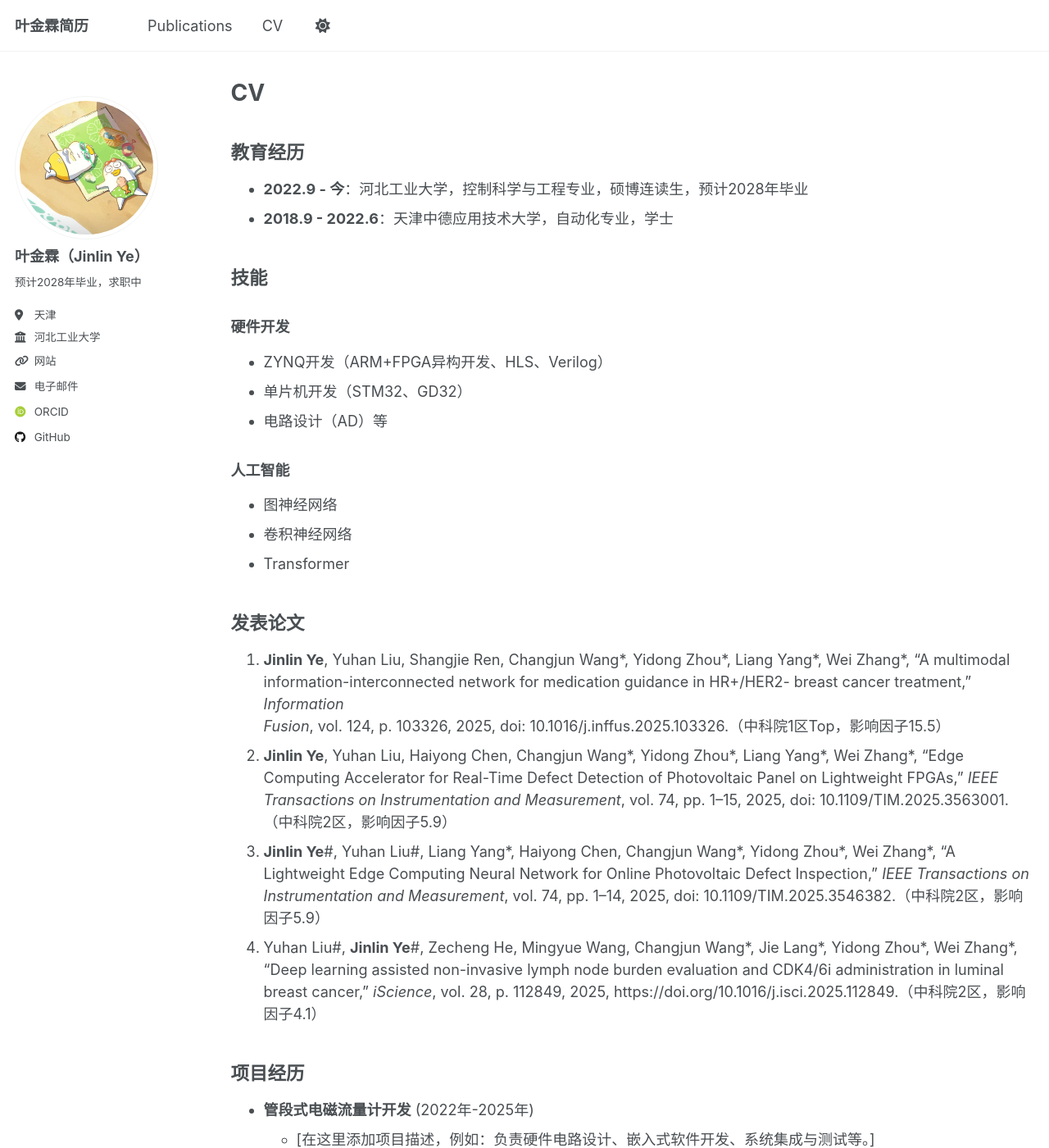
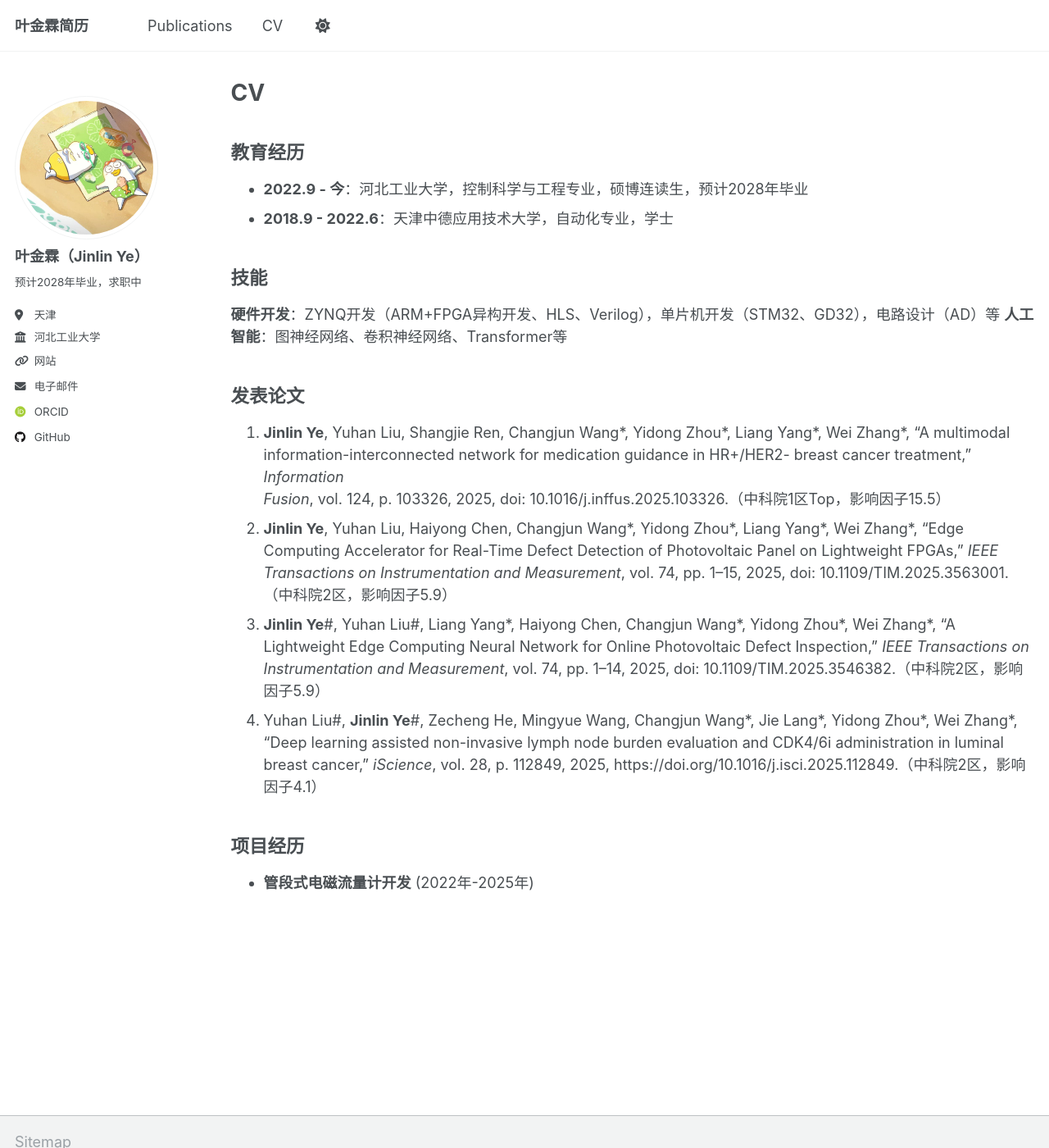
Before and after one commit to JinlinYY/JinlinYY.github.io, a Jekyll site: the page built from _pages/cv.md, in a window 1280 px wide and 1400 px high. Shown: the whole window at 82% size. Built offline with Jekyll 4.4.1, drawn with Linux system fonts in a browser that asks for light colours; some web fonts are replaced; a script that is not in the unit is left out; part of the change alters nothing that is shown; some of the changed text lies outside the part shown.

Commit message:
Update cv.md

```diff
--- a/_pages/cv.md
+++ b/_pages/cv.md
@@ -17,17 +17,8 @@ redirect_from:
 
 ## 技能
 
-### 硬件开发
-
-* ZYNQ开发（ARM+FPGA异构开发、HLS、Verilog）
-* 单片机开发（STM32、GD32）
-* 电路设计（AD）等
-
-### 人工智能
-
-* 图神经网络
-* 卷积神经网络
-* Transformer
+**硬件开发**：ZYNQ开发（ARM+FPGA异构开发、HLS、Verilog），单片机开发（STM32、GD32），电路设计（AD）等
+**人工智能**：图神经网络、卷积神经网络、Transformer等
 
 ## 发表论文
 
@@ -39,9 +30,3 @@ redirect_from:
 ## 项目经历
 
 * **管段式电磁流量计开发** (2022年-2025年)
-    * [在这里添加项目描述，例如：负责硬件电路设计、嵌入式软件开发、系统集成与测试等。]
-    * [在这里添加项目成果或你扮演的角色。]
-
-
-
- 比赛经历
```
